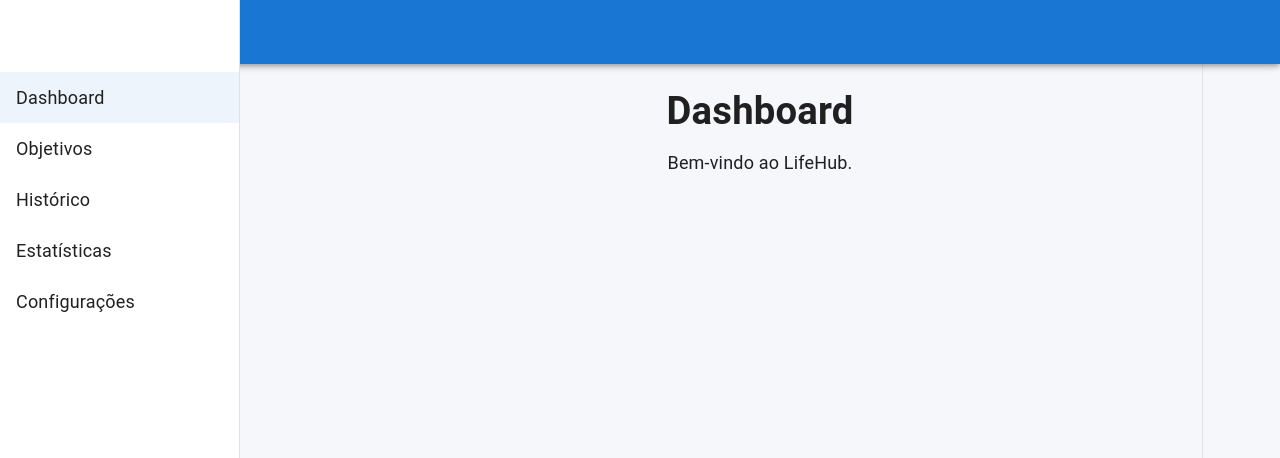
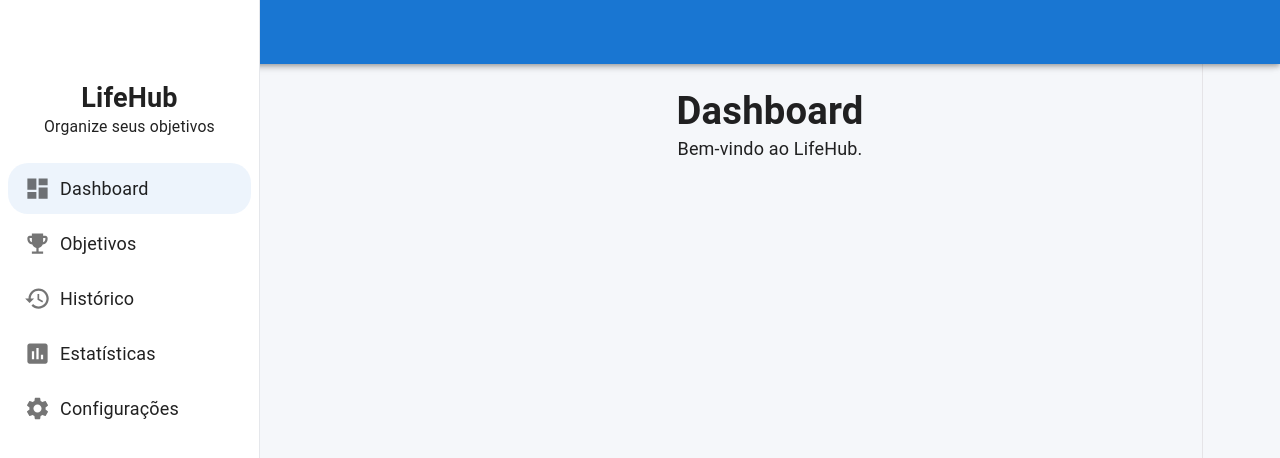
Before and after one commit to thiagolino89/lifehub, a React (Vite) app in the folder frontend/: page /dashboard in a window 1280 px wide. Shown: the top 458 px of the page. Built offline with nearby package versions, Linux system fonts and the light colour scheme.

Commit message:
Sprint 9 - Criação do componente PageHeader

```diff
--- a/frontend/src/components/layout/Sidebar.tsx
+++ b/frontend/src/components/layout/Sidebar.tsx
@@ -1,35 +1,51 @@
+import {
+  Assessment,
+  Dashboard,
+  EmojiEvents,
+  History,
+  Settings,
+} from "@mui/icons-material";
+
 import {
   Drawer,
   List,
   ListItemButton,
+  ListItemIcon,
   ListItemText,
   Toolbar,
+  Typography,
+  Box,
 } from "@mui/material";
 
 import { Link, useLocation } from "react-router-dom";
 
-const drawerWidth = 240;
+const drawerWidth = 260;
 
 const menu = [
   {
     label: "Dashboard",
     path: "/dashboard",
+    icon: <Dashboard />,
   },
   {
     label: "Objetivos",
     path: "/objetivos",
+    icon: <EmojiEvents />,
   },
   {
     label: "Histórico",
     path: "/historico",
+    icon: <History />,
   },
   {
     label: "Estatísticas",
     path: "/estatisticas",
+    icon: <Assessment />,
   },
   {
     label: "Configurações",
     path: "/configuracoes",
+    icon: <Settings />,
   },
 ];
 
@@ -45,19 +61,36 @@
         "& .MuiDrawer-paper": {
           width: drawerWidth,
           boxSizing: "border-box",
+          borderRight: "1px solid #E5E7EB",
         },
       }}
     >
       <Toolbar />
 
-      <List>
+      <Box sx={{ px: 3, py: 2 }}>
+        <Typography variant="h5" fontWeight="bold">
+          LifeHub
+        </Typography>
+
+        <Typography variant="body2" color="text.secondary">
+          Organize seus objetivos
+        </Typography>
+      </Box>
+
+      <List sx={{ px: 1 }}>
         {menu.map((item) => (
           <ListItemButton
             key={item.path}
             component={Link}
             to={item.path}
             selected={location.pathname === item.path}
+            sx={{
+              borderRadius: 2,
+              mb: 0.5,
+            }}
           >
+            <ListItemIcon>{item.icon}</ListItemIcon>
+
             <ListItemText primary={item.label} />
           </ListItemButton>
         ))}
--- /dev/null
+++ b/frontend/src/components/ui/PageHeader.tsx
@@ -0,0 +1,29 @@
+import { Box, Typography } from "@mui/material";
+
+interface PageHeaderProps {
+  title: string;
+  subtitle?: string;
+}
+
+export default function PageHeader({
+  title,
+  subtitle,
+}: PageHeaderProps) {
+  return (
+    <Box mb={4}>
+      <Typography variant="h4" fontWeight="bold">
+        {title}
+      </Typography>
+
+      {subtitle && (
+        <Typography
+          variant="body1"
+          color="text.secondary"
+          mt={1}
+        >
+          {subtitle}
+        </Typography>
+      )}
+    </Box>
+  );
+}
--- a/frontend/src/features/dashboard/DashboardPage.tsx
+++ b/frontend/src/features/dashboard/DashboardPage.tsx
@@ -1,15 +1,12 @@
-import { Typography } from "@mui/material";
+import PageHeader from "../../components/ui/PageHeader";
 
 export default function DashboardPage() {
   return (
     <>
-      <Typography variant="h4" gutterBottom>
-        Dashboard
-      </Typography>
-
-      <Typography>
-        Bem-vindo ao LifeHub.
-      </Typography>
+      <PageHeader
+        title="Dashboard"
+        subtitle="Bem-vindo ao LifeHub."
+      />
     </>
   );
 }
```
Also changed, not shown: frontend/src/components/ui/AppButton.tsx (added), frontend/src/components/ui/EmptyState.tsx (added), frontend/src/components/ui/Loading.tsx (added), frontend/src/components/ui/Section.tsx (added), frontend/src/components/ui/StatCard.tsx (added).
